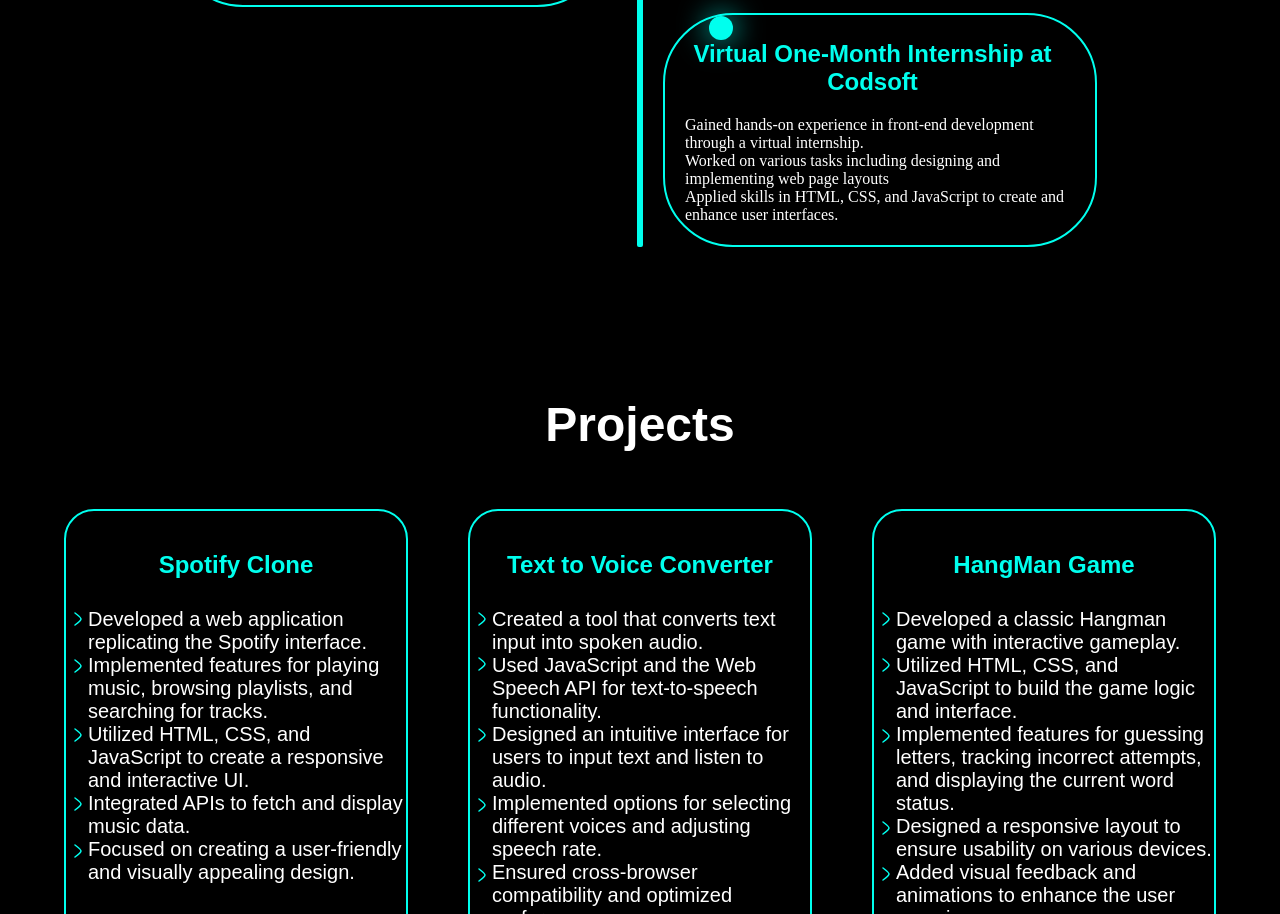
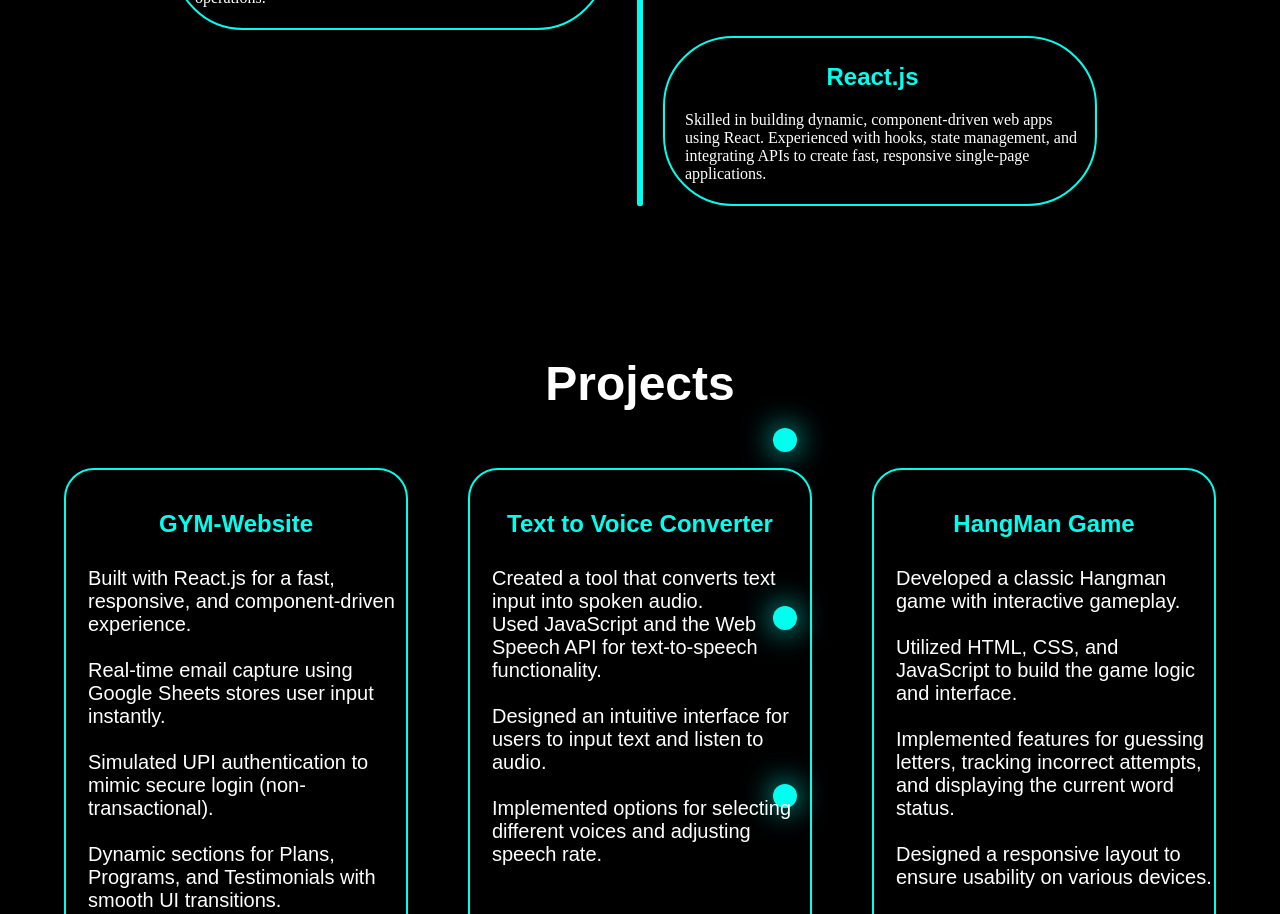
Before and after one commit to vanshittyagi/Porfolio, a plain HTML site: page index.html in a window 1280 px wide. Shown: the part 1430-2344 px from the top of the page. Drawn offline with nearby package versions, Linux system fonts and the light colour scheme.

Commit message:
Update index.html

```diff
--- a/index.html
+++ b/index.html
@@ -30,26 +30,25 @@
                 <h2>I'm a <span class="autotyped"></span></h1>
             </div>
             <p>Dedicated Frontend Web Developer, I specialize in crafting visually appealing and user-friendly web
-                applications using <b>HTML, CSS, and JavaScript</b>. My experience spans various projects, including
+                applications using <b>HTML, CSS, JavaScript and React.js</b>. My experience spans various projects,
+                including
                 portfolio websites, ticket booking sites, and interactive games, where I focus on delivering
                 high-quality, responsive designs and seamless functionality. </p>
             <div class="image">
-                <a href="https://www.linkedin.com/in/vanshit-tyagi-8ab426279/"><img
-                        src="linkedin-01-stroke-rounded.svg" alt=""></a>
+                <a href="https://www.linkedin.com/in/vanshit-tyagi-8ab426279/"><img src="linkedin-01-stroke-rounded.svg"
+                        alt=""></a>
                 <a href="https://github.com/vanshittyagi"><img src="github-01-stroke-rounded.svg" alt=""></a>
-                <a href="mailto:contactvanshit@gmail.com"><img src="mail-at-sign-01-stroke-rounded.svg"
-                        alt=""></a>
-                <a href="https://x.com/vanshit_codes"><img src="new-twitter-rectangle-stroke-rounded.svg"
-                        alt=""></a>
+                <a href="mailto:contactvanshit@gmail.com"><img src="mail-at-sign-01-stroke-rounded.svg" alt=""></a>
+                <a href="https://x.com/vanshit_codes"><img src="new-twitter-rectangle-stroke-rounded.svg" alt=""></a>
             </div>
             <div class="btnn">
-                <a href="https://docs.google.com/document/d/1rhEwL_JuuwnnPqOTjetAQICqhyEEhrB2/edit"><button
-                        class="Resumebtn">Resume</button></a>
+                <a href="https://drive.google.com/file/d/11ChjiS7Cdoah48gMSFMVEjlVzFC31xUG/view?usp=sharing"><button
+                        class="Resumebtn">Download Resume</button></a>
                 <button class="Contactbtn">Contact</button>
             </div>
         </div>
         <div class="right">
-            <img src="WhatsApp Image 2024-07-17 at 15.39.32 (1).jpeg" alt="">
+            <img src="Vanshit_Pfp.jpeg" alt="">
         </div>
     </section>
     <div class="head1">Skills</div>
@@ -68,25 +67,6 @@
             </span>
         </div>
         <div class="mid1">
-        </div>
-        <div class="right1sec">
-            <span>
-                <h1>CSS</h1>
-                <p>Skilled in styling and designing web pages using CSS
-                    <br>Competent in layout techniques such as Flexbox and Grid
-                    <br>Knowledge of responsive design and media queries
-                    <br>Experience with CSS animations and transitions.
-                </p>
-            </span>
-            <span>
-                <h1>Virtual One-Month Internship at Codsoft</h1>
-                <p>Gained hands-on experience in front-end development through a virtual internship.
-                    <br>Worked on various tasks including designing and implementing web page layouts
-                    <br>Applied skills in HTML, CSS, and JavaScript to create and enhance user interfaces.
-                </p>
-            </span>
-        </div>
-    </section>
             <div class="circles">
                 <div class="circle">
                     <img src="circle-stroke-rounded.svg" alt="">
@@ -101,61 +81,65 @@
                     <img src="circle-stroke-rounded.svg" alt="">
                 </div>
             </div>
+
+        </div>
+        <div class="right1sec">
+            <span>
+                <h1>CSS</h1>
+                <p>Skilled in styling and designing web pages using CSS
+                    <br>Competent in layout techniques such as Flexbox and Grid
+                    <br>Knowledge of responsive design and media queries
+                    <br>Experience with CSS animations and transitions.
+                </p>
+            </span>
+            <span>
+                <h1>React.js</h1>
+                <p>Skilled in building dynamic, component-driven web apps using React. Experienced with hooks, state
+                    management, and integrating APIs to create fast, responsive single-page applications.
+                </p>
+            </span>
+        </div>
+    </section>
     <div class="head1">
         <p>Projects</p>
     </div>
     <section class="sec3">
         <div class="card1">
-            <h1>Spotify Clone</h1>
-            <div class="arrow">
-                <img src="arrow-right-01-stroke-rounded (1).svg" alt="">
-                <img class="topp" src="arrow-right-01-stroke-rounded (1).svg" alt="">
-                <img class="topp1" src="arrow-right-01-stroke-rounded (1).svg" alt="">
-                <img class="topp2" src="arrow-right-01-stroke-rounded (1).svg" alt="">
-                <img class="topp3" src="arrow-right-01-stroke-rounded (1).svg" alt="">
-
-            </div>
-            <p><br>Developed a web application replicating the Spotify interface.
-                <br>Implemented features for playing music, browsing playlists, and searching for tracks.
-                <br>Utilized HTML, CSS, and JavaScript to create a responsive and interactive UI.
-                <br>Integrated APIs to fetch and display music data.
-                <br>Focused on creating a user-friendly and visually appealing design.
+            <h1>GYM-Website</h1>
+            <p><br>Built with React.js for a fast, responsive, and component-driven experience.
+                <br> <br>
+                Real-time email capture using Google Sheets stores user input instantly.
+                <br> <br>
+                Simulated UPI authentication to mimic secure login (non-transactional).
+                <br> <br>
+                Dynamic sections for Plans, Programs, and Testimonials with smooth UI transitions.
             </p>
+            <a href="https://vanshittyagi.github.io/React-GymSite/">
                 <button class="git"><img src="github-01-stroke-rounded.svg" alt="">View Project</button>
+            </a>
         </div>
         <div class="card2">
             <h1>Text to Voice Converter</h1>
-            <div class="systum"><img src="arrow-right-01-stroke-rounded (1).svg" alt=""></div>
-            <div class="systum2"><img src="arrow-right-01-stroke-rounded (1).svg" alt=""></div>
-            <div class="systum3"><img src="arrow-right-01-stroke-rounded (1).svg" alt=""></div>
-            <div class="systum4"><img src="arrow-right-01-stroke-rounded (1).svg" alt=""></div>
-            <div class="systum5"><img src="arrow-right-01-stroke-rounded (1).svg" alt=""></div>
             <p><br>Created a tool that converts text input into spoken audio.
                 <br>Used JavaScript and the Web Speech API for text-to-speech functionality.
-                <br>Designed an intuitive interface for users to input text and listen to audio.
-                <br>Implemented options for selecting different voices and adjusting speech rate.
-                <br>Ensured cross-browser compatibility and optimized performance.
+                <br><br>Designed an intuitive interface for users to input text and listen to audio.
+                <br><br>Implemented options for selecting different voices and adjusting speech rate.
             </p>
+            <a href="https://vanshittyagi.github.io/Text-voice-Converter/">
                 <button class="git"><img src="github-01-stroke-rounded.svg" alt="">View Project</button>
+            </a>
         </div>
         <div class="card3">
             <h1>HangMan Game</h1>
-            <div class="arrow">
-                <img src="arrow-right-01-stroke-rounded (1).svg" alt="">
-                <img class="topp" src="arrow-right-01-stroke-rounded (1).svg" alt="">
-                <img class="topp1" src="arrow-right-01-stroke-rounded (1).svg" alt="">
-                <img class="topp2" src="arrow-right-01-stroke-rounded (1).svg" alt="">
-                <img class="topp3" src="arrow-right-01-stroke-rounded (1).svg" alt="">
-
-            </div>
             <p><br>Developed a classic Hangman game with interactive gameplay.
-                <br>Utilized HTML, CSS, and JavaScript to build the game logic and interface.
-                <br>Implemented features for guessing letters, tracking incorrect attempts, and displaying the current
+                <br><br>Utilized HTML, CSS, and JavaScript to build the game logic and interface.
+                <br><br>Implemented features for guessing letters, tracking incorrect attempts, and displaying the current
                 word status.
-                <br>Designed a responsive layout to ensure usability on various devices.
-                <br>Added visual feedback and animations to enhance the user experience.
+                <br><br>Designed a responsive layout to ensure usability on various devices.
             </p>
+            <a href="https://vanshittyagi.github.io/HangMan-game-/">
                 <button class="git"><img src="github-01-stroke-rounded.svg" alt="">View Project</button>
+            </a>
         </div>
     </section>
     <div class="head1">Contact <b>Me</b></div>
@@ -192,10 +176,9 @@
         <div class="imgsec">
             <a href="https://github.com/vanshittyagi"><img src="github-01-stroke-rounded.svg" alt=""></a>
             <a href="mailto:contactvanshit@gmail.com"><img src="mail-at-sign-01-stroke-rounded.svg" alt=""></a>
-            <a href="https://www.linkedin.com/in/vanshit-tyagi-8ab426279/"><img
-                    src="linkedin-01-stroke-rounded.svg" alt=""></a>
-            <a href="https://x.com/vanshit_codes"><img src="new-twitter-rectangle-stroke-rounded.svg"
+            <a href="https://www.linkedin.com/in/vanshit-tyagi-8ab426279/"><img src="linkedin-01-stroke-rounded.svg"
                     alt=""></a>
+            <a href="https://x.com/vanshit_codes"><img src="new-twitter-rectangle-stroke-rounded.svg" alt=""></a>
         </div>
         <h1>ThankYou For Visiting</h1>
         <p>&copy; 2024 Vanshit Tyagi. All rights reserved.</p>
```
Lines whose indentation alone changed are shown as unchanged.
